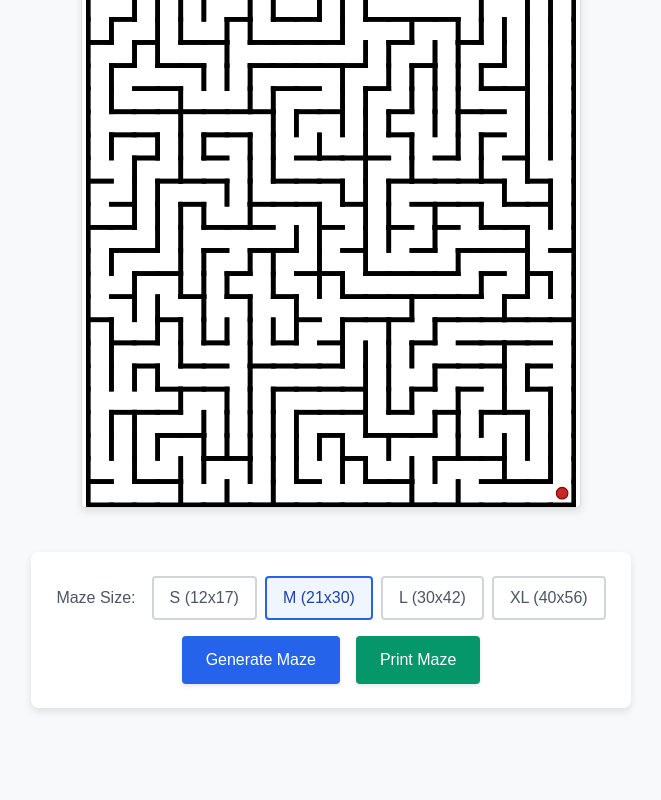
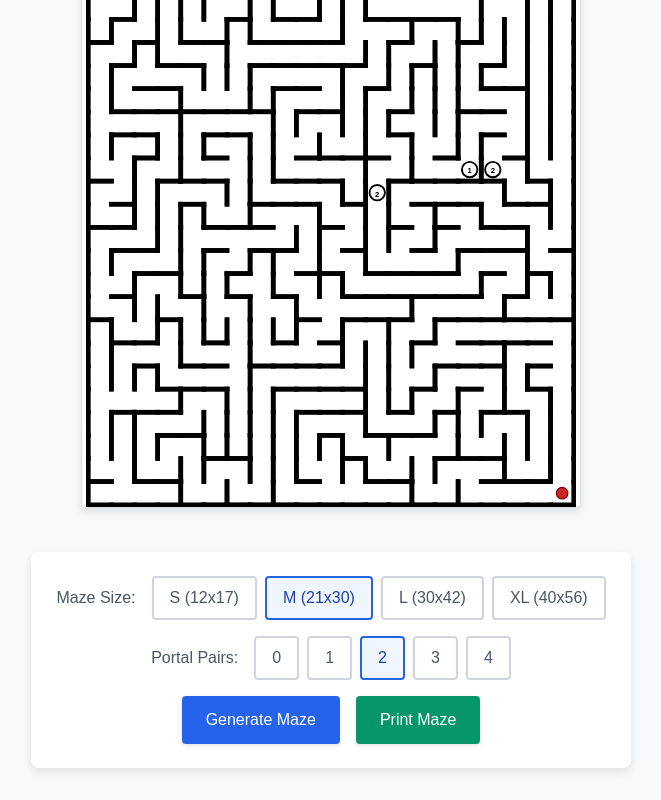
Before and after one commit to gosuhiman/get-lost, a Next.js app in the folder web/: page / in a window 1280 px wide. Shown: the part 336-1136 px from the top of the page, without its empty margins (309-970 px from the left). Before the commit the page ends 1076 px from the top, so only its background shows below. Built offline with nearby package versions, Linux system fonts and the light colour scheme.

Commit message:
feat: enhance maze generation with configurable portal pairs and visual indicators

```diff
--- a/web/src/app/page.tsx
+++ b/web/src/app/page.tsx
@@ -4,16 +4,18 @@ import { useState, useCallback, useEffect } from 'react';
 import MazeGrid from '@/components/MazeGrid/MazeGrid';
 import ControlPanel from '@/components/ControlPanel/ControlPanel';
 import { generateMaze } from '@/lib/maze/generator';
+import { addPortals } from '@/lib/maze/portals';
 import { Cell, MazeSize, SIZE_CONFIGS } from '@/lib/maze/types';
 
 export default function Home() {
   const [mazeData, setMazeData] = useState<Cell[][]>([]);
   const [selectedSize, setSelectedSize] = useState<MazeSize>('M');
+  const [portalPairs, setPortalPairs] = useState<number>(2);
   const [isGenerating, setIsGenerating] = useState(false);
   const [printReady, setPrintReady] = useState(false);
   const [initialLoad, setInitialLoad] = useState(true);
 
-  // Generate maze using the DFS algorithm
+  // Generate maze using the DFS algorithm and add portals
   const handleGenerateMaze = useCallback(() => {
     setIsGenerating(true);
 
@@ -22,18 +24,30 @@ export default function Home() {
       try {
         const { width, height } = SIZE_CONFIGS[selectedSize];
         const newMaze = generateMaze(width, height);
-        setMazeData(newMaze);
-      } catch (error) {
+
+        // Add portal pairs if requested
+        const mazeWithPortals = portalPairs > 0
+          ? addPortals(newMaze, portalPairs)
+          : newMaze;
+
+        setMazeData(mazeWithPortals);
+      } catch (err) {
         // Silent error handling in production
+        console.error("Error generating maze:", err);
       } finally {
         setIsGenerating(false);
       }
     }, 10);
-  }, [selectedSize]);
+  }, [selectedSize, portalPairs]);
 
   // Handle size change
   const handleSizeChange = useCallback((size: MazeSize) => {
     setSelectedSize(size);
+  }, []);
+
+  // Handle portal pairs change
+  const handlePortalPairsChange = useCallback((pairs: number) => {
+    setPortalPairs(pairs);
   }, []);
 
   // Handle print functionality with improved print layout
@@ -100,7 +114,7 @@ export default function Home() {
       <header className="text-center no-print mb-2">
         <h1 className="text-3xl font-bold mt-2">Get Lost!</h1>
         <p className="text-lg mb-3">
-          Generate, solve, and print mazes of various sizes
+          Generate, solve, and print mazes with portals of various sizes
         </p>
       </header>
 
@@ -114,7 +128,9 @@ export default function Home() {
         <div className="no-print w-full max-w-2xl mt-2 mb-4">
           <ControlPanel
             selectedSize={selectedSize}
+            portalPairs={portalPairs}
             onSizeChange={handleSizeChange}
+            onPortalPairsChange={handlePortalPairsChange}
             onGenerate={handleGenerateMaze}
             onPrint={handlePrint}
             isGenerating={isGenerating}
--- a/web/src/components/ControlPanel/ControlPanel.tsx
+++ b/web/src/components/ControlPanel/ControlPanel.tsx
@@ -6,7 +6,9 @@ import styles from './styles.module.css';
 
 interface ControlPanelProps {
   selectedSize: MazeSize;
+  portalPairs: number;
   onSizeChange: (size: MazeSize) => void;
+  onPortalPairsChange: (pairs: number) => void;
   onGenerate: () => void;
   onPrint: () => void;
   isGenerating: boolean;
@@ -15,13 +17,16 @@ interface ControlPanelProps {
 
 const ControlPanel: React.FC<ControlPanelProps> = ({
   selectedSize,
+  portalPairs,
   onSizeChange,
+  onPortalPairsChange,
   onGenerate,
   onPrint,
   isGenerating,
   hasMaze,
 }) => {
   const sizeOptions: MazeSize[] = ['S', 'M', 'L', 'XL'];
+  const portalOptions = [0, 1, 2, 3, 4];
 
   return (
     <div className={styles.controlPanel}>
@@ -36,6 +41,22 @@ const ControlPanel: React.FC<ControlPanelProps> = ({
               disabled={isGenerating}
             >
               {size} ({SIZE_CONFIGS[size].width}x{SIZE_CONFIGS[size].height})
+            </button>
+          ))}
+        </div>
+      </div>
+
+      <div className={styles.controlRow}>
+        <label className={styles.controlLabel}>Portal Pairs:</label>
+        <div className={styles.sizeSelector}>
+          {portalOptions.map((pairs) => (
+            <button
+              key={pairs}
+              className={`${styles.sizeButton} ${portalPairs === pairs ? styles.sizeButtonActive : ''}`}
+              onClick={() => onPortalPairsChange(pairs)}
+              disabled={isGenerating}
+            >
+              {pairs}
             </button>
           ))}
         </div>
--- a/web/src/components/MazeGrid/MazeGrid.tsx
+++ b/web/src/components/MazeGrid/MazeGrid.tsx
@@ -114,6 +114,32 @@ const MazeGrid: React.FC<MazeGridProps> = memo(({
                   y2={(y + 1) * cellSize}
                 />
               )}
+
+              {/* Draw portal indicators */}
+              {cell.portal && (
+                <>
+                  <circle
+                    className={styles.portal}
+                    cx={x * cellSize + cellSize / 2}
+                    cy={y * cellSize + cellSize / 2}
+                    r={cellSize / 3}
+                    stroke="black"
+                    strokeWidth="0.8"
+                    fill="white"
+                  />
+                  <text
+                    x={x * cellSize + cellSize / 2}
+                    y={y * cellSize + cellSize / 2 + cellSize / 12}
+                    fontSize={cellSize / 3}
+                    textAnchor="middle"
+                    dominantBaseline="middle"
+                    fill="black"
+                    className={styles.portalText}
+                  >
+                    {cell.portal.id}
+                  </text>
+                </>
+              )}
             </g>
           ))
         )}
--- a/web/src/components/MazeGrid/styles.module.css
+++ b/web/src/components/MazeGrid/styles.module.css
@@ -41,6 +41,18 @@
   stroke-width: 0.5;
 }
 
+.portal {
+  fill: white;
+  stroke: black;
+  stroke-width: 0.8;
+}
+
+.portalText {
+  font-family: Arial, sans-serif;
+  font-weight: bold;
+  user-select: none;
+}
+
 @media print {
   .container {
     position: absolute !important;
@@ -81,4 +93,8 @@
   .wall {
     stroke-width: 1 !important;
   }
+
+  .portalText {
+    font-size: smaller !important;
+  }
 }
```
